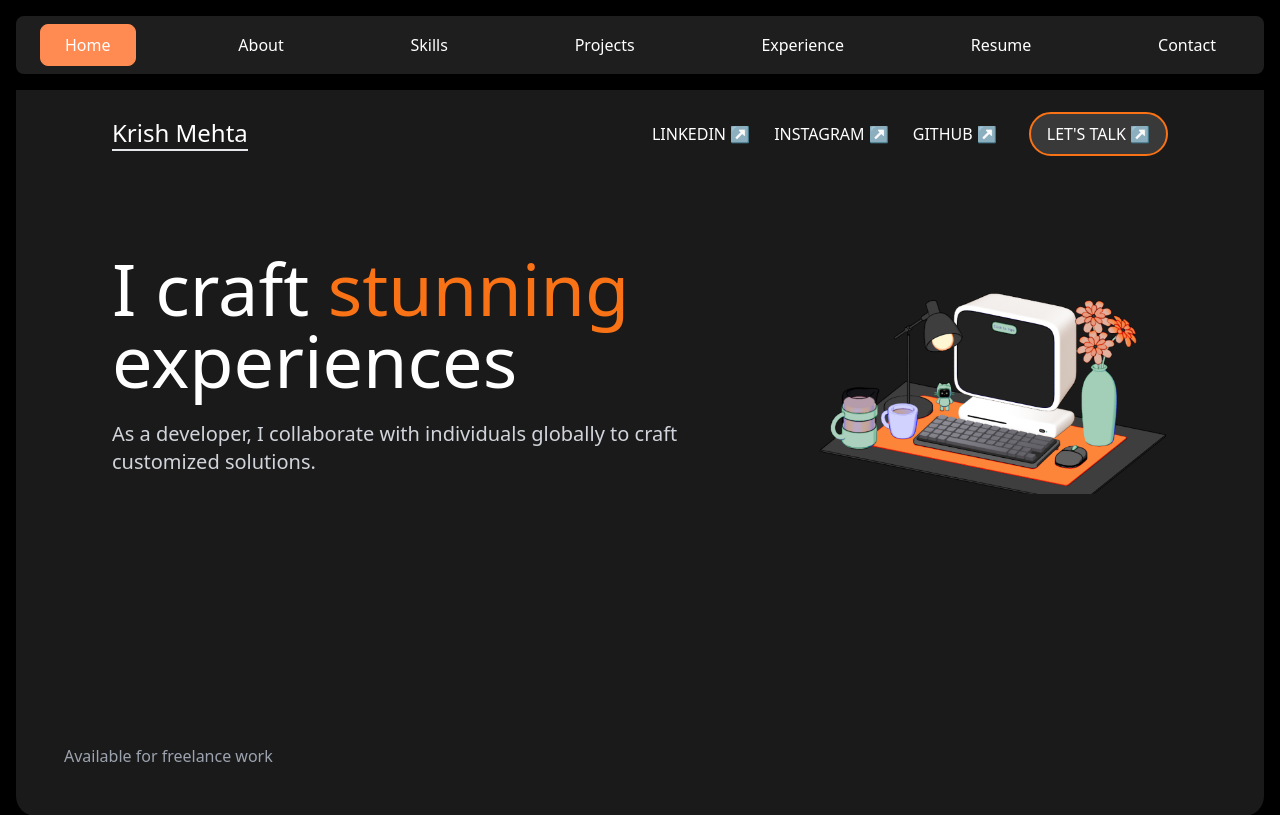
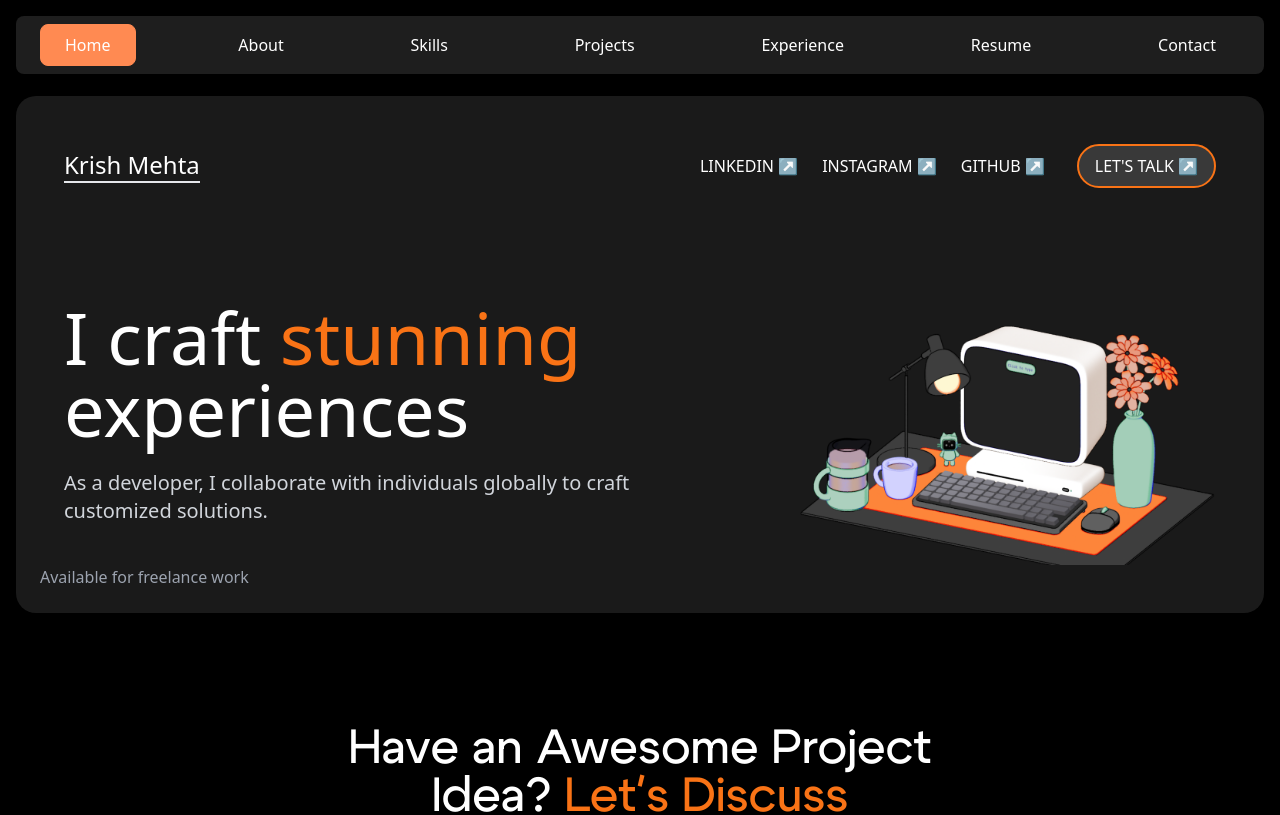
Before and after one commit to krish-1604/Portfolio, a React (Create React App) app: page / in a window 1280 px wide. Shown: the top 815 px of the page. Built offline with nearby package versions, Linux system fonts and the light colour scheme; a web font is replaced by a local one.

Commit message:
Fixed landing page background issue

```diff
--- a/src/App.js
+++ b/src/App.js
@@ -38,7 +38,7 @@ const ScrollToSection = () => {
   }, [location]);
 
   return (
-    <div className="min-h-screen bg-black">
+    <div className="min-h-screen bg-black pt-20">
       <Navbar />
       {/* <main className="container mx-auto px-4 py-8 bg-black">
       </main> */}
--- a/src/components/Navbar.jsx
+++ b/src/components/Navbar.jsx
@@ -97,7 +97,7 @@ const Navbar = () => {
   }, [determineActiveSection]);
 
   return (
-    <nav className="p-4 font-sans bg-black fixed top-0 left-0 w-full z-50">
+    <nav className="p-4 font-sans fixed top-0 left-0 w-full z-50">
       <div className="md:bg-[#1E1E1E] md:p-2 md:rounded-lg">
         {/* Desktop Menu */}
         <div className="hidden md:flex items-center justify-between px-4">
--- a/src/components/landing.jsx
+++ b/src/components/landing.jsx
@@ -4,7 +4,7 @@ import landingimage from '../assets/landingimage.png';
 const Landing = () => {
   return (
     <div className="bg-black p-4 rounded-[20px]">
-      <div id="landing" className="relative min-h-screen bg-[#1a1a1a] text-white p-12 lg:p-24 rounded-[20px]">
+      <div id="landing" className="relative bg-[#1a1a1a] text-white p-12 rounded-[20px]">
         <nav className="hidden sm:flex flex-col sm:flex-row justify-between items-center pb-12">
           <h1 className="text-2xl font-medium border-b-2 mb-6 sm:mb-0">
             Krish Mehta
@@ -50,7 +50,7 @@ const Landing = () => {
           </div>
         </main>
 
-        <p className="absolute bottom-12 left-12 text-gray-400">
+        <p className="absolute bottom-6 left-6 text-gray-400">
           Available for freelance work
         </p>
       </div>
```
